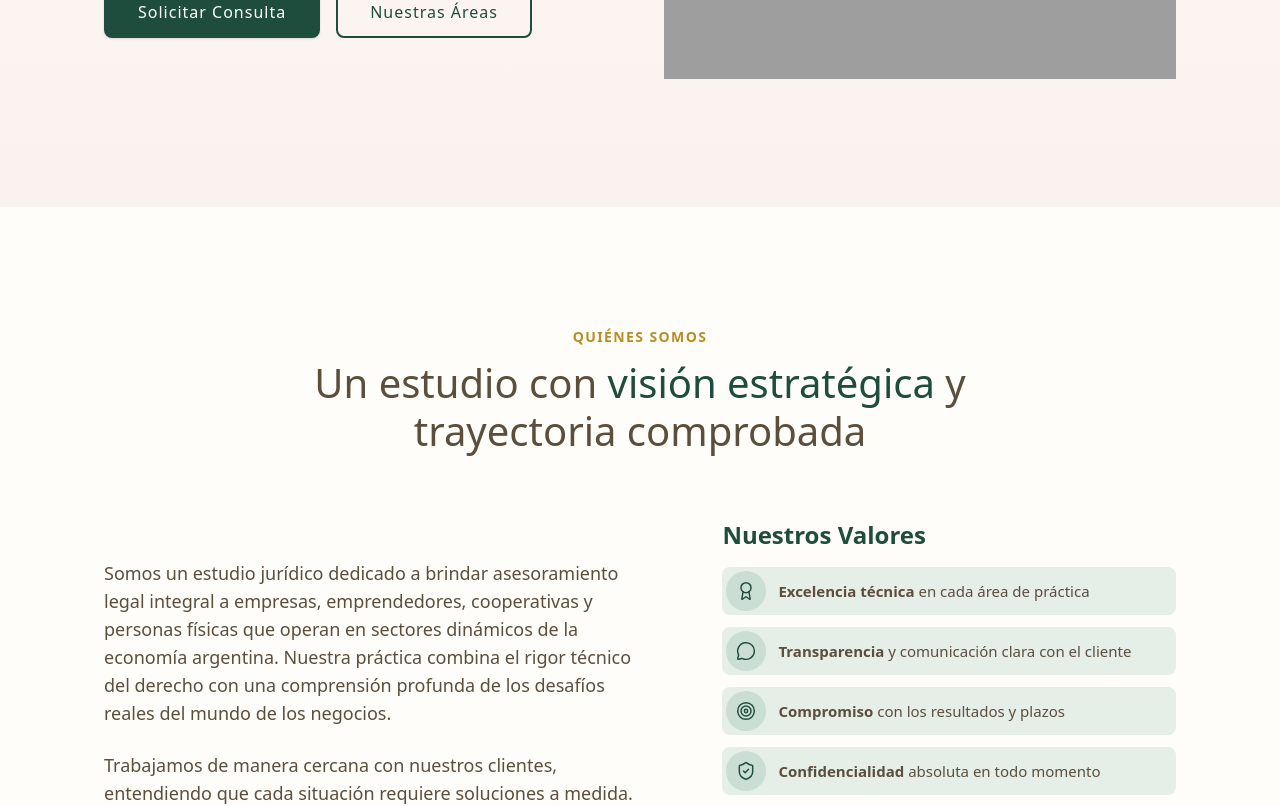
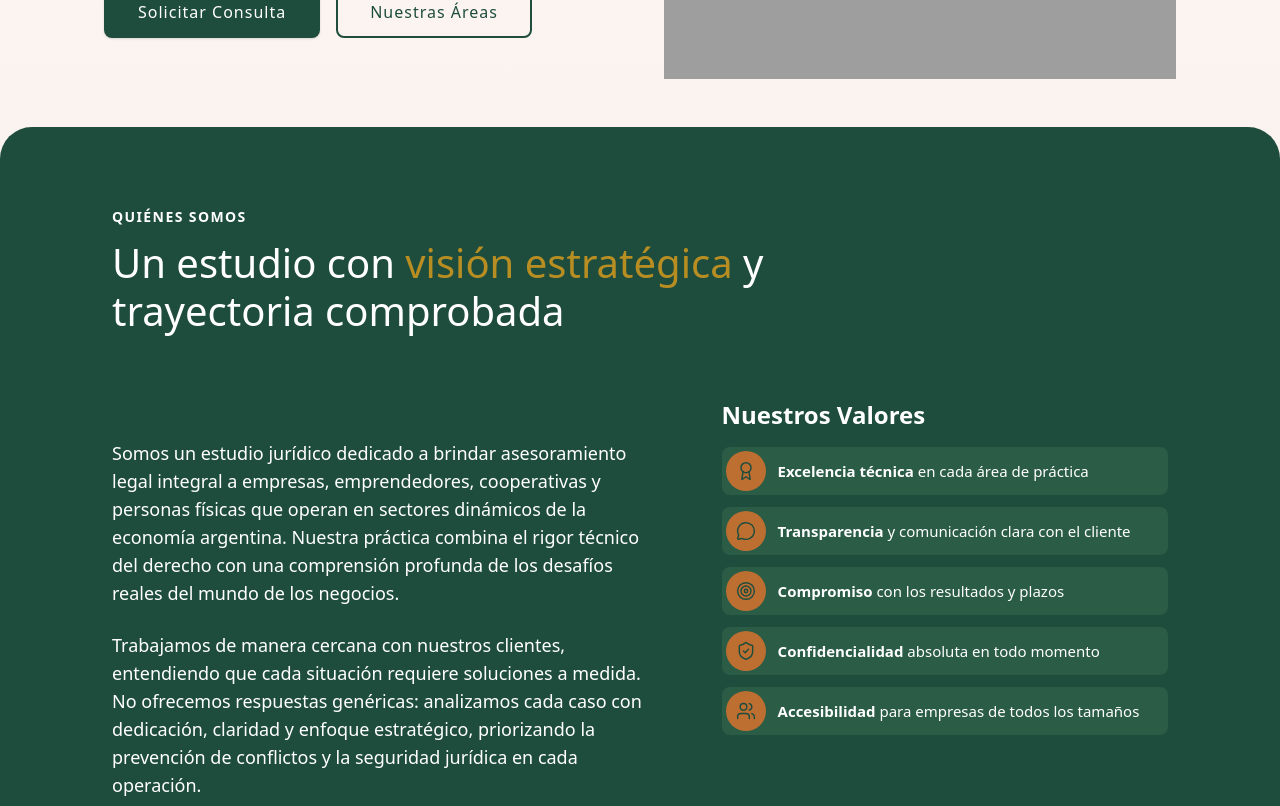
Before and after one commit to MercedesMartGuzzo/estudio-legal-posta, a Next.js app: page / in a window 1280 px wide. Shown: the part 433-1239 px from the top of the page. Built offline with nearby package versions, Linux system fonts and the light colour scheme; grey boxes are pictures that could not be loaded.

Commit message:
Agregué cambios en aboit.tsx, cooperativesection

```diff
--- a/src/components/About.tsx
+++ b/src/components/About.tsx
@@ -1,6 +1,7 @@
 "use client";
 
-import { motion } from "framer-motion";
+import { useRef } from "react";
+import { motion, useScroll, useTransform } from "framer-motion";
 import {
   Award,
   MessageCircle,
@@ -37,109 +38,97 @@ const VALUES = [
   },
 ];
 
-const fadeUp = {
-  hidden: { opacity: 0, y: 24 },
-  visible: { opacity: 1, y: 0 },
-};
+export default function About() {
+  const sectionRef = useRef<HTMLElement>(null);
 
-export default function About() {
+  const { scrollYProgress } = useScroll({
+    target: sectionRef,
+    offset: ["start end", "center center"],
+  });
+
+  const scale = useTransform(scrollYProgress, [0, 1], [0.8, 1]);
+  const opacity = useTransform(scrollYProgress, [0, 0.6], [0, 1]);
+  const y = useTransform(scrollYProgress, [0, 1], [100, 0]);
+
   return (
     <section
+      ref={sectionRef}
       id="quienes-somos"
-      className="mx-auto max-w-[1200px] px-4 py-[120px] md:px-16"
+      className="relative z-10 -mt-20 overflow-x-hidden pb-[120px]"
     >
       <motion.div
-        initial="hidden"
-        whileInView="visible"
-        viewport={{ once: true, amount: 0.3 }}
-        variants={fadeUp}
-        transition={{ duration: 0.6, ease: "easeOut" }}
-        className="mx-auto max-w-[800px] text-center"
+        style={{ scale, opacity, y }}
+        className="relative left-1/2 w-screen -translate-x-1/2 overflow-hidden rounded-[2rem] bg-[var(--primary)] px-6 py-16 md:px-16 md:py-20"
       >
-        <p className="text-sm font-bold uppercase tracking-[0.1em] text-[var(--secondary)]">
+        <div className="mx-auto max-w-[1200px] px-4 md:px-12">
+          <div className="max-w-[800px] text-start">
+            <p className="text-sm font-bold uppercase tracking-[0.1em] text-[var(--surface)]">
               Quiénes Somos
             </p>
 
-        <h2 className=" mt-3 text-[32px] leading-[40px] text-[var(--on-surface)] md:text-[40px] md:leading-[48px]">
+            <h2 className="mt-3 text-[32px] leading-[40px] text-[var(--surface)] md:text-[40px] md:leading-[48px]">
               Un estudio con{" "}
-          <span className="text-[var(--primary)]">visión estratégica</span> y
-          trayectoria comprobada
+              <span className="text-[var(--secondary)]">
+                visión estratégica
+              </span>{" "}
+              y trayectoria comprobada
             </h2>
-      </motion.div>
+          </div>
 
           <div className="mt-16 grid grid-cols-1 gap-12 lg:grid-cols-[1.1fr_0.9fr] lg:gap-16">
-        <motion.div
-          initial="hidden"
-          whileInView="visible"
-          viewport={{ once: true, amount: 0.3 }}
-          variants={fadeUp}
-          transition={{ duration: 0.6, ease: "easeOut", delay: 0.1 }}
-          className="flex flex-col gap-6"
-        >
-          <p className="text-base leading-[28px] text-[var(--foreground)] md:text-lg md:mt-10">
-            Somos un estudio jurídico dedicado a brindar asesoramiento legal
-            integral a empresas, emprendedores, cooperativas y personas
-            físicas que operan en sectores dinámicos de la economía
-            argentina. Nuestra práctica combina el rigor técnico del derecho
-            con una comprensión profunda de los desafíos reales del mundo de
-            los negocios.
+            <div className="flex flex-col gap-6">
+              <p className="text-base leading-[28px] text-[var(--surface)] md:text-lg md:mt-10">
+                Somos un estudio jurídico dedicado a brindar asesoramiento
+                legal integral a empresas, emprendedores, cooperativas y
+                personas físicas que operan en sectores dinámicos de la
+                economía argentina. Nuestra práctica combina el rigor técnico
+                del derecho con una comprensión profunda de los desafíos reales
+                del mundo de los negocios.
               </p>
 
-          <p className="text-base leading-[28px] text-[var(--foreground)] md:text-lg">
-            Trabajamos de manera cercana con nuestros clientes, entendiendo
-            que cada situación requiere soluciones a medida. No ofrecemos
-            respuestas genéricas: analizamos cada caso con dedicación,
-            claridad y enfoque estratégico, priorizando la prevención de
-            conflictos y la seguridad jurídica en cada operación.
+              <p className="text-base leading-[28px] text-[var(--surface)] md:text-lg">
+                Trabajamos de manera cercana con nuestros clientes,
+                entendiendo que cada situación requiere soluciones a medida.
+                No ofrecemos respuestas genéricas: analizamos cada caso con
+                dedicación, claridad y enfoque estratégico, priorizando la
+                prevención de conflictos y la seguridad jurídica en cada
+                operación.
               </p>
-        </motion.div>
+            </div>
 
-        <motion.div
-          initial="hidden"
-          whileInView="visible"
-          viewport={{ once: true, amount: 0.3 }}
-          variants={fadeUp}
-          transition={{ duration: 0.6, ease: "easeOut", delay: 0.2 }}
-        >
-          <h3 className="font-bold text-2xl text-[var(--primary)]">
+            <div>
+              <h3 className="font-bold text-2xl text-[var(--surface)]">
                 Nuestros Valores
               </h3>
 
               <ul className="mt-4 flex flex-col gap-3">
-            {VALUES.map((value, index) => {
+                {VALUES.map((value) => {
                   const Icon = value.icon;
 
                   return (
-                <motion.li
+                    <li
                       key={value.label}
-                  initial="hidden"
-                  whileInView="visible"
-                  viewport={{ once: true, amount: 0.5 }}
-                  variants={fadeUp}
-                  transition={{
-                    duration: 0.5,
-                    ease: "easeOut",
-                    delay: 0.25 + index * 0.08,
-                  }}
-                  className="group flex items-center gap-3 rounded-lg bg-[#0F6E451A] p-1 transition-all duration-300 hover:-translate-y-0.5 hover:shadow-[0_8px_20px_rgba(31,77,61,0.15)]"
+                      className="group flex items-center gap-3 rounded-lg bg-[var(--primary-light)] p-1 transition-all duration-300 hover:-translate-y-0.5 hover:shadow-[0_8px_20px_rgba(31,77,61,0.15)]"
                     >
-                  <div className="flex h-10 w-10 flex-shrink-0 items-center justify-center rounded-full bg-[#0F6E4520]">
+                      <div className="flex h-10 w-10 flex-shrink-0 items-center justify-center rounded-full bg-[#BD6E31]">
                         <Icon
                           className="h-5 w-5 text-[var(--primary)] transition-transform duration-300 group-hover:scale-110"
                           strokeWidth={1.75}
                         />
                       </div>
 
-                  <p className="text-[15px] leading-[24px] text-[var(--foreground)]">
+                      <p className="text-[15px] leading-[24px] text-[var(--surface)]">
                         <span className="font-bold">{value.label}</span>{" "}
                         {value.text}
                       </p>
-                </motion.li>
+                    </li>
                   );
                 })}
               </ul>
+            </div>
+          </div>
+        </div>
       </motion.div>
-      </div>
     </section>
   );
 }
--- a/src/components/Contact.tsx
+++ b/src/components/Contact.tsx
@@ -43,7 +43,7 @@ export default function Contact() {
         viewport={{ once: true, amount: 0.3 }}
         variants={fadeUp}
         transition={{ duration: 0.6, ease: "easeOut" }}
-        className="mx-auto max-w-[680px] text-center"
+        className="max-w-[680px] text-start"
       >
         <p className="text-sm font-bold uppercase tracking-[0.1em] text-[var(--primary)]">
           Contacto
--- a/src/components/CooperativesSection.tsx
+++ b/src/components/CooperativesSection.tsx
@@ -1,6 +1,7 @@
 "use client";
 
-import { motion } from "framer-motion";
+import { useRef } from "react";
+import { motion, useScroll, useTransform } from "framer-motion";
 import Image from "next/image";
 
 const FEATURES = [
@@ -18,25 +19,33 @@ const FEATURES = [
   },
 ];
 
-const fadeUp = {
-  hidden: { opacity: 0, y: 24 },
-  visible: { opacity: 1, y: 0 },
-};
+export default function CooperativesSection() {
+  const sectionRef = useRef<HTMLElement>(null);
 
-export default function CooperativesSection() {
+  const { scrollYProgress } = useScroll({
+    target: sectionRef,
+    offset: ["start end", "center center"],
+  });
+
+  const scale = useTransform(scrollYProgress, [0, 1], [0.8, 1]);
+  const opacity = useTransform(scrollYProgress, [0, 0.6], [0, 1]);
+  const y = useTransform(scrollYProgress, [0, 1], [100, 0]);
+
   return (
-    <section className="mx-auto max-w-[1200px] px-4 py-[120px] md:px-16">
+    <section
+      ref={sectionRef}
+      className="overflow-x-hidden pb-[120px]"
+    >
       <motion.div
-        initial="hidden"
-        whileInView="visible"
-        viewport={{ once: true, amount: 0.3 }}
-        variants={fadeUp}
-        transition={{ duration: 0.6, ease: "easeOut" }}
-        className="mx-auto max-w-[800px] text-center"
+        style={{ scale, opacity, y }}
+        className="relative left-1/2 w-screen -translate-x-1/2 overflow-hidden rounded-[2rem] bg-[var(--surface-alt)] px-6 py-16 md:px-16 md:py-20"
       >
+        <div className="mx-auto max-w-[1200px] px-4 md:px-12">
+          <div className="max-w-[800px] text-start">
             <p className="text-sm font-bold uppercase tracking-[0.1em] text-[var(--secondary)]">
               Área Especializada
             </p>
+
             <h2 className="mt-3 text-[32px] leading-[40px] text-[var(--on-surface)] md:text-[40px] md:leading-[48px]">
               Cooperativas:{" "}
               <span className="text-[var(--primary)]">
@@ -44,59 +53,38 @@ export default function CooperativesSection() {
               </span>{" "}
               desde la constitución
             </h2>
-      </motion.div>
+          </div>
 
           <div className="mt-16 grid grid-cols-1 gap-12 lg:grid-cols-2 lg:gap-16">
-        <motion.div
-          initial="hidden"
-          whileInView="visible"
-          viewport={{ once: true, amount: 0.3 }}
-          variants={fadeUp}
-          transition={{ duration: 0.6, ease: "easeOut", delay: 0.1 }}
-          className="relative aspect-[4/3] w-full overflow-hidden rounded-xl"
-        >
+            <div className="relative aspect-[4/3] w-full overflow-hidden rounded-xl">
               <Image
-            src="/cooperative-section2.png"
+                src="/cooperative-s.png"
                 alt="Reunión de asociados de una cooperativa"
                 fill
                 className="object-cover"
               />
-        </motion.div>
+            </div>
 
-        <motion.div
-          initial="hidden"
-          whileInView="visible"
-          viewport={{ once: true, amount: 0.3 }}
-          variants={fadeUp}
-          transition={{ duration: 0.6, ease: "easeOut", delay: 0.2 }}
-          className="flex flex-col gap-6"
-        >
+            <div className="flex flex-col gap-6">
               <p className="text-base leading-[28px] text-[var(--foreground)] md:text-lg">
                 Las cooperativas requieren un conocimiento jurídico específico
-            que va más allá del derecho societario tradicional. Asesoramos en
-            todo el ciclo de vida de la cooperativa, con especial atención al
-            marco normativo de la <span className="font-bold">Ley 20.337</span>{" "}
-            y las disposiciones del INAES.
+                que va más allá del derecho societario tradicional. Asesoramos
+                en todo el ciclo de vida de la cooperativa, con especial
+                atención al marco normativo de la{" "}
+                <span className="font-bold">Ley 20.337</span> y las
+                disposiciones del INAES.
               </p>
+
               <p className="text-base leading-[28px] text-[var(--foreground)] md:text-lg">
                 Acompañamos cooperativas de trabajo, de consumo, de crédito, de
-            vivienda y de servicios, entendiendo las particularidades de cada
-            tipo y las necesidades concretas de sus asociados.
+                vivienda y de servicios, entendiendo las particularidades de
+                cada tipo y las necesidades concretas de sus asociados.
               </p>
 
               <div className="mt-2 grid grid-cols-1 gap-4 sm:grid-cols-2">
                 {FEATURES.map((feature, index) => (
-              <motion.div
+                  <div
                     key={feature.title}
-                initial="hidden"
-                whileInView="visible"
-                viewport={{ once: true, amount: 0.4 }}
-                variants={fadeUp}
-                transition={{
-                  duration: 0.5,
-                  ease: "easeOut",
-                  delay: 0.25 + index * 0.1,
-                }}
                     className={`group rounded-lg border border-[var(--border)] bg-[var(--surface)] p-5 transition-all duration-300 hover:-translate-y-0.5 hover:border-[var(--primary)]/20 hover:shadow-[0_8px_20px_rgba(31,77,61,0.1)] ${
                       index === 2 ? "sm:col-span-2" : ""
                     }`}
@@ -104,14 +92,17 @@ export default function CooperativesSection() {
                     <h3 className="text-lg text-[var(--primary)]">
                       {feature.title}
                     </h3>
+
                     <p className="mt-2 text-sm leading-[22px] text-[var(--foreground)]">
                       {feature.description}
                     </p>
-              </motion.div>
+                  </div>
                 ))}
               </div>
+            </div>
+          </div>
+        </div>
       </motion.div>
-      </div>
     </section>
   );
 }
--- a/src/components/DigitalSectionMedia.tsx
+++ b/src/components/DigitalSectionMedia.tsx
@@ -46,7 +46,7 @@ export default function DigitalSectionMedia() {
         viewport={{ once: true, amount: 0.3 }}
         variants={fadeUp}
         transition={{ duration: 0.6, ease: "easeOut" }}
-        className="mx-auto max-w-[800px] text-center"
+        className=" max-w-[800px] text-start"
       >
         <p className="text-sm font-bold uppercase tracking-[0.1em] text-[var(--secondary)]">
           Área Especializada
--- a/src/components/FAQ.tsx
+++ b/src/components/FAQ.tsx
@@ -141,7 +141,7 @@ export default function FAQ() {
         whileInView={{ opacity: 1, y: 0 }}
         viewport={{ once: true, amount: 0.3 }}
         transition={{ duration: 0.6, ease: "easeOut" }}
-        className="mx-auto max-w-[680px] text-center"
+        className="max-w-[680px] text-start"
       >
         <p className="font-body text-sm font-bold uppercase tracking-[0.1em] text-[var(--secondary)]">
           Preguntas frecuentes
--- a/src/components/PracticeAreasOverview.tsx
+++ b/src/components/PracticeAreasOverview.tsx
@@ -51,7 +51,7 @@ export default function PracticeAreasOverview() {
   return (
     <section
       id="areas"
-      className="mx-auto max-w-[1200px] px-4 py-[120px] md:px-16"
+      className="max-w-[1200px] px-4  md:px-16 mx-auto"
     >
       <motion.div
         initial="hidden"
@@ -59,7 +59,7 @@ export default function PracticeAreasOverview() {
         viewport={{ once: true, amount: 0.3 }}
         variants={fadeUp}
         transition={{ duration: 0.6, ease: "easeOut" }}
-        className="mx-auto max-w-[760px] text-center"
+        className=" max-w-[760px] text-start"
       >
         <p className="text-sm font-bold uppercase tracking-[0.1em] text-[var(--secondary)]">
           Áreas de Práctica
--- a/src/components/Testimonials.tsx
+++ b/src/components/Testimonials.tsx
@@ -78,7 +78,7 @@ export default function Testimonials() {
           viewport={{ once: true, amount: 0.3 }}
           variants={fadeUp}
           transition={{ duration: 0.6, ease: "easeOut" }}
-          className="mx-auto max-w-[560px] text-center"
+          className="max-w-[560px] text-start"
         >
           <p className="text-sm font-bold uppercase tracking-[0.1em] text-[var(--secondary)]">
             Testimonios
--- a/src/components/WhyChooseUs.tsx
+++ b/src/components/WhyChooseUs.tsx
@@ -47,7 +47,7 @@ export default function WhyChooseUs() {
         viewport={{ once: true, amount: 0.3 }}
         variants={fadeUp}
         transition={{ duration: 0.6, ease: "easeOut" }}
-        className="mx-auto max-w-[800px] text-center"
+        className="max-w-[800px] text-start"
       >
         <p className="text-sm font-bold uppercase tracking-[0.1em] text-[var(--secondary)]">
           ¿Por qué elegirnos?
```
Also changed, not shown: public/cooperative-s.png (added), public/cooperative-section2.png (deleted). Lines whose indentation alone changed are shown as unchanged.
